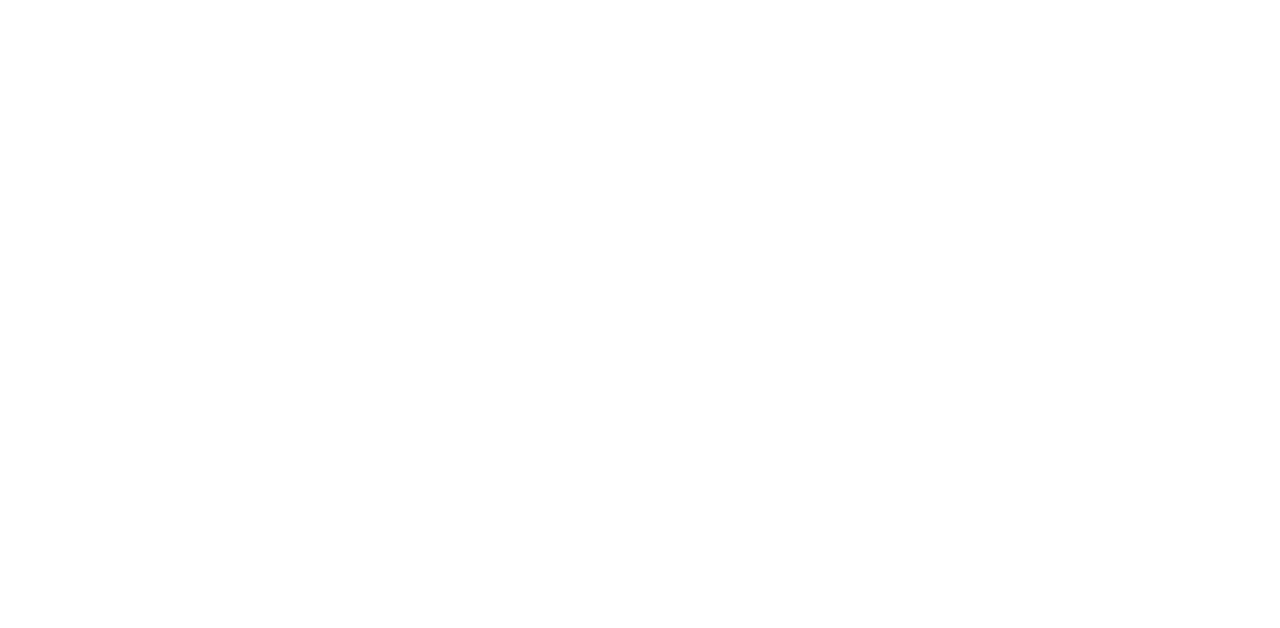
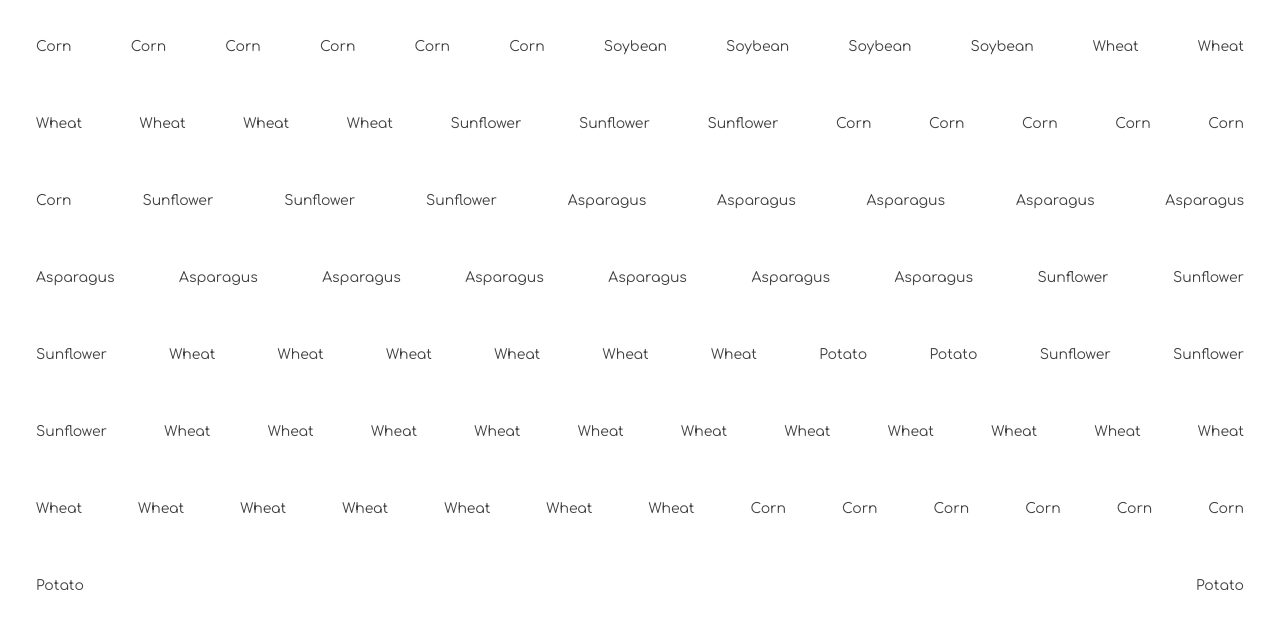
Before and after one commit to Pstyne/modern-farm, a website with bundled scripts: page src/index.html in a window 1280 px wide. Built offline with nearby package versions, Linux system fonts and the light colour scheme; a web font is replaced by a local one.

Commit message:
add catalog.js to render plant objects to the dom then flex the plants

```diff
--- a/src/index.html
+++ b/src/index.html
@@ -6,9 +6,7 @@
         <link rel="stylesheet" href="./styles/main.css">
     </head>
     <body>
-        <main class="container">
-            <div class="messages"></div>
-        </main>
+        <main class="container"></main>
         <script type="module" src="./scripts/main.js"></script>
     </body>
 </html>
--- /dev/null
+++ b/src/scripts/catalog.js
@@ -0,0 +1,5 @@
+export const Catalog = (foodObjArr) => {
+  foodObjArr.forEach( foodObj => {
+    document.querySelector(".container").innerHTML += `<section class="plant">${foodObj.type}</section>`;
+  });
+}
--- a/src/scripts/main.js
+++ b/src/scripts/main.js
@@ -5,6 +5,8 @@ import { usePlants } from "./field.js";
 import { plantSeeds } from "./tractor.js";
 
 import { harvestPlants } from "./harvester.js";
+
+import { Catalog } from "./catalog.js";
 
 // Try to use plants before they're planted... I dare you
 // const plants = usePlants();
@@ -18,9 +20,5 @@ plantSeeds(yearlyPlan);
 // Use the plants after they're planted
 const plants = usePlants();
 
-// COOL! No array in the array
-// I think this is the way I was supposed to do it.
-console.log(plants);
-
 // OH BOY!!! Veggie heaven!
-console.log(harvestPlants(plants));
+Catalog(harvestPlants(plants));
--- a/src/styles/main.css
+++ b/src/styles/main.css
@@ -27,3 +27,15 @@ h1,h2,h3,h4,h5,h6 {
 .red {
     background-color: darksalmon;
 }
+
+/* Flex your plants! */
+
+.container {
+    display: flex;
+    flex-wrap: wrap;
+    justify-content: space-between;
+}
+
+.plant {
+    margin: 2em;
+}
```
